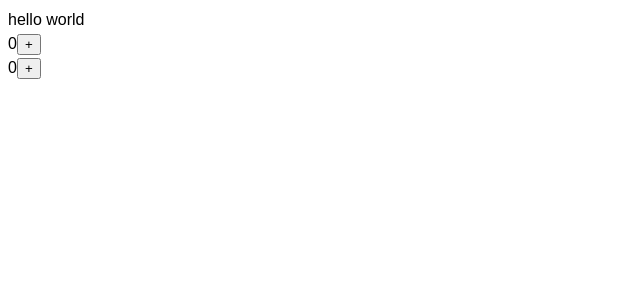
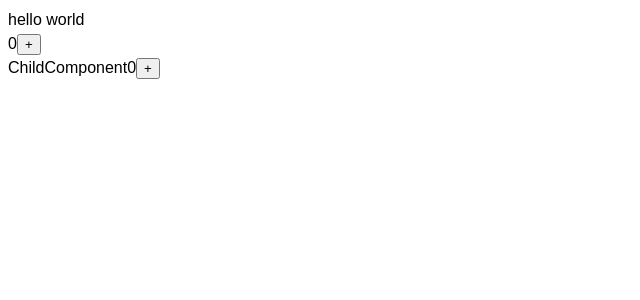
Before and after one commit to sardarbalnour/hooks, a React (Vite) app: page / in a window 1280 px wide. Shown: the top 300 px of the page, without its empty margins (0-640 px from the left). Built offline with nearby package versions, Linux system fonts and the light colour scheme.

Commit message:
useCallback

```diff
--- a/src/components/ChildComponent.jsx
+++ b/src/components/ChildComponent.jsx
@@ -1,11 +1,12 @@
 import { memo } from "react";
 
-function ChildComponent({ num }) {
+function ChildComponent({ num, clickHandler }) {
   console.log("child component is renderd");
   return (
     <div>
       ChildComponent
       <span>{num}</span>
+      <button onClick={clickHandler}>+</button>
     </div>
   );
 }
--- a/src/components/Memocomponent.jsx
+++ b/src/components/Memocomponent.jsx
@@ -1,7 +1,8 @@
-import { useMemo, useState } from "react";
+import { useCallback, useMemo, useState } from "react";
 import ChildComponent from "./ChildComponent";
 
 function Memocompoonent() {
+  console.log("mem0 is rendered");
   const [count, setCount] = useState(0);
   const [num, setNum] = useState(0);
 
@@ -10,14 +11,18 @@ function Memocompoonent() {
     return count;
   }, [count]);
 
+  const clickHandler = useCallback(() => {
+    setNum((num) => num + 1);
+  }, [num]);
+
   return (
     <div>
       <span>{slow}</span>
       <button onClick={() => setCount((count) => count + 1)}>+</button>
-      {/* <ChildComponent num={num} /> */}
+      <ChildComponent num={num} clickHandler={clickHandler} />
       <br />
-      <span>{num}</span>
-      <button onClick={() => setNum((num) => num + 1)}>+</button>
+      {/* <span>{num}</span>
+      <button onClick={() => setNum((num) => num + 1)}>+</button> */}
     </div>
   );
 }
```
